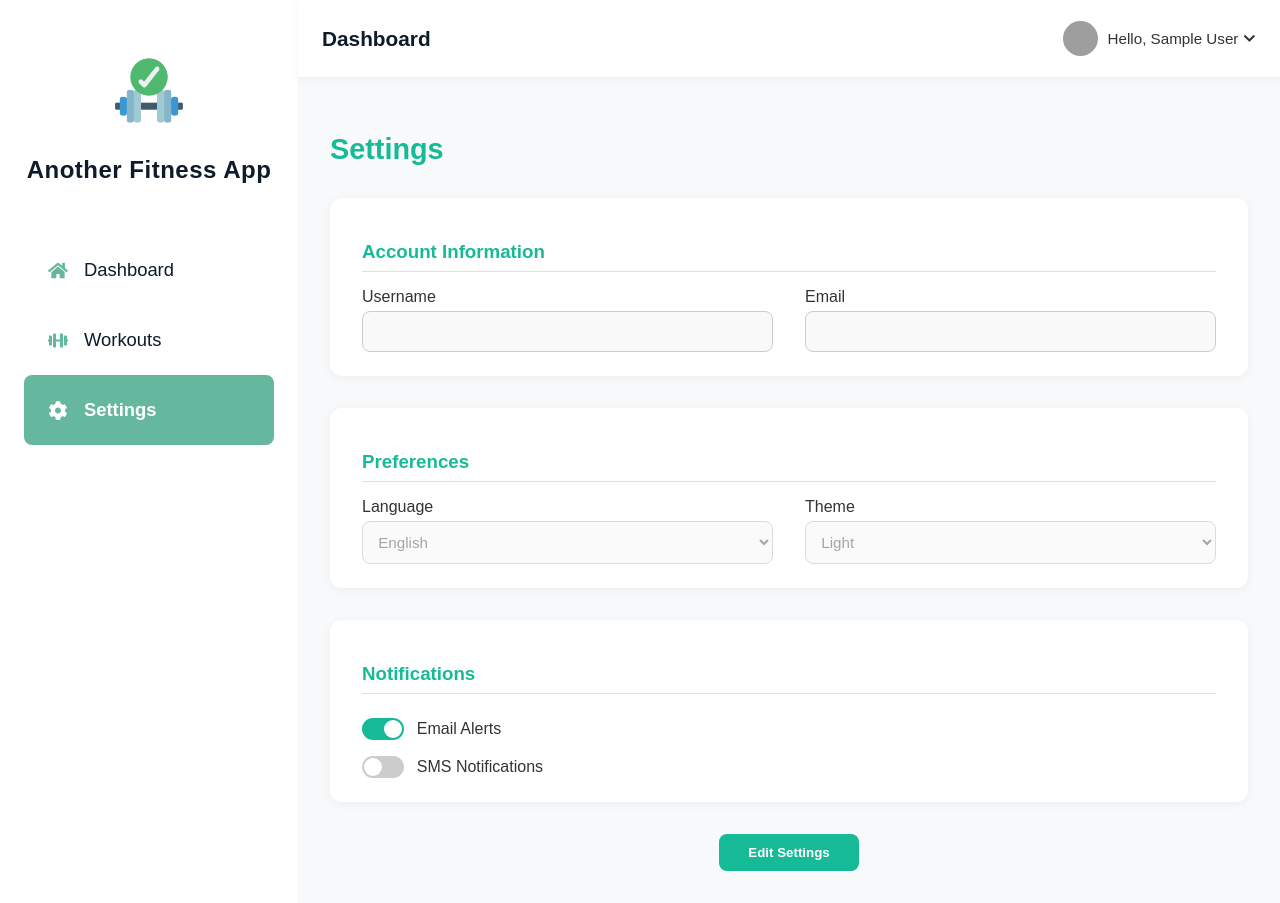
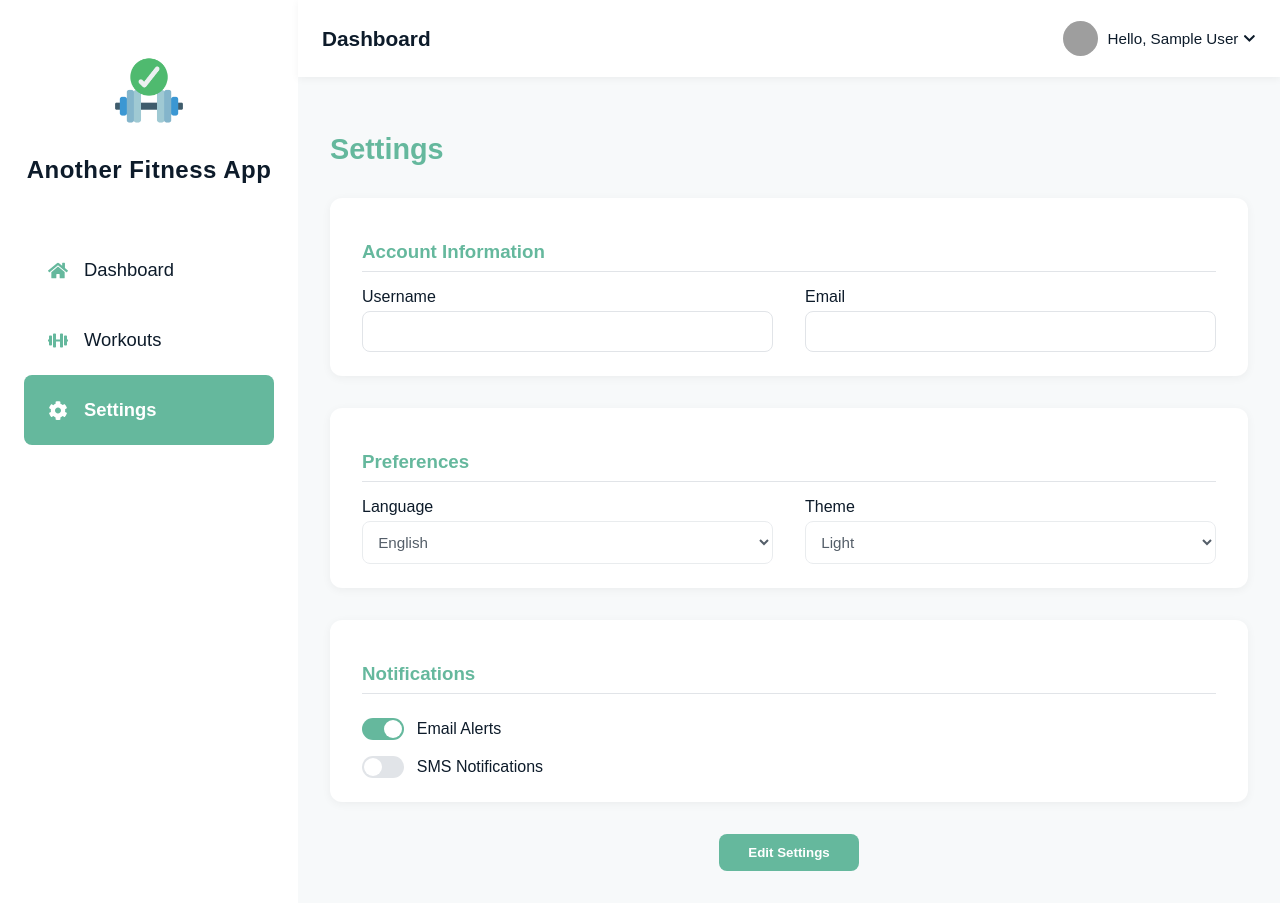
Before and after one commit to ACodes3/fitness-project, a React (Vite) app in the folder client/: page /settings in a window 1280 px wide. Built offline with nearby package versions, Linux system fonts and the light colour scheme; no server answers; sample sign-in values are in the browser's storage; grey boxes are pictures that could not be loaded.

Commit message:
dark theme ui part 2

```diff
--- a/client/src/assets/styles/body.css
+++ b/client/src/assets/styles/body.css
@@ -10,7 +10,7 @@
 
 [data-theme="dark"] {
   --bg: #121212;
-  --text: #e4e4e4;
+  --text: #e4e4e4 !important;
   --card-bg: #1e1e1e;
   --card-bg-2: #433e3e;
   --accent: #7ee0bb;
--- a/client/src/assets/styles/profile.css
+++ b/client/src/assets/styles/profile.css
@@ -4,7 +4,8 @@
 
 .profile-container {
   padding: 2rem;
-  background-color: #f7f9fb;
+  background-color: var(--bg);
+  color: var(--text);
   min-height: 100vh;
   overflow-y: auto;
   box-sizing: border-box;
@@ -39,7 +40,7 @@
   height: 120px;
   border-radius: 50%;
   object-fit: cover;
-  border: 4px solid #17ba96;
+  border: 4px solid var(--accent);
   box-shadow: 0 4px 10px rgba(0, 0, 0, 0.1);
   transition: transform 0.3s;
 }
@@ -50,34 +51,36 @@
 
 .change-photo-btn {
   margin-top: 0.6rem;
-  background-color: #17ba96;
+  background-color: var(--accent);
   color: white;
   font-size: 0.85rem;
   padding: 0.4rem 0.8rem;
   border-radius: 6px;
   cursor: pointer;
-  transition: background-color 0.3s;
+  transition: filter 0.2s ease;
 }
 
 .change-photo-btn:hover {
-  background-color: #139b7d;
+  filter: brightness(0.9);
 }
 
 .profile-header h2 {
   font-size: 1.8rem;
-  color: #222;
+  color: var(--text);
   margin: 0;
 }
 
 .profile-header p {
-  color: #666;
+  color: var(--text);
+  opacity: 0.75;
   font-size: 1rem;
   margin: 0;
 }
 
 .joined-date {
   font-size: 0.9rem;
-  color: #888;
+  color: var(--text);
+  opacity: 0.65;
 }
 
 /* ================================
@@ -85,7 +88,7 @@
    ================================ */
 
 .profile-info-card {
-  background: #fff;
+  background: var(--card-bg);
   border-radius: 12px;
   padding: 2rem;
   box-shadow: 0 3px 15px rgba(0, 0, 0, 0.05);
@@ -100,10 +103,10 @@
 }
 
 .profile-info-card h3 {
-  color: #17ba96;
+  color: var(--accent);
   margin-bottom: 1rem;
   font-size: 1.3rem;
-  border-bottom: 1px solid #eee;
+  border-bottom: 1px solid var(--border);
   padding-bottom: 0.5rem;
 }
 
@@ -127,29 +130,31 @@
   display: flex;
   flex-direction: column;
   font-weight: 500;
-  color: #333;
+  color: var(--text);
 }
 
 .profile-form input {
   padding: 0.7rem;
-  border: 1px solid #ccc;
+  border: 1px solid var(--border);
   border-radius: 8px;
   margin-top: 0.3rem;
   font-size: 0.95rem;
-  background-color: #f9f9f9;
+  background-color: var(--card-bg);
+  color: var(--text);
   transition: all 0.3s;
 }
 
 .profile-form input:disabled {
-  background-color: #f0f0f0;
-  color: #777;
+  background-color: var(--hover-bg);
+  color: var(--text);
+  opacity: 0.7;
   cursor: not-allowed;
 }
 
 .profile-form input:focus {
-  border-color: #17ba96;
+  border-color: var(--accent);
   outline: none;
-  background-color: #fff;
+  background-color: var(--card-bg);
 }
 
 /* ================================
@@ -168,23 +173,23 @@
 
 .stat-card {
   flex: 1;
-  background: #ffffff;
+  background: var(--card-bg);
   padding: 1.2rem;
   border-radius: 16px;
   text-align: center;
   box-shadow: 0 3px 10px rgba(0, 0, 0, 0.05);
   transition: all 0.3s ease;
-  border: 1px solid #e9f5f3;
+  border: 1px solid var(--border);
 }
 
 .stat-card:hover {
   transform: translateY(-4px);
   box-shadow: 0 6px 16px rgba(23, 186, 150, 0.1);
-  border-color: #bdf0e5;
+  border-color: var(--accent);
 }
 
 .stat-card h4 {
-  color: #17ba96;
+  color: var(--accent);
   font-size: 1rem;
   margin-bottom: 0.6rem;
   display: flex;
@@ -197,20 +202,12 @@
 .stat-card p {
   font-size: 1.25rem;
   font-weight: 700;
-  color: #222;
+  color: var(--text);
   margin: 0;
 }
 
 /* Slight visual hierarchy between cards */
-.stat-card:nth-child(1) {
-  background: #f9fffd;
-}
-.stat-card:nth-child(2) {
-  background: #f6fefc;
-}
-.stat-card:nth-child(3) {
-  background: #f9fffd;
-}
+/* Remove light-only background tints for dark compatibility */
 
 /* Responsive */
 @media (max-width: 768px) {
@@ -254,23 +251,23 @@
 /* --- Primary Buttons --- */
 .edit-btn,
 .save-btn {
-  background-color: #17ba96;
+  background-color: var(--accent);
   color: white;
 }
 
 .edit-btn:hover,
 .save-btn:hover {
-  background-color: #139b7d;
+  filter: brightness(0.9);
 }
 
 /* --- Cancel Button --- */
 .cancel-btn {
-  background-color: #ccc;
-  color: #333;
+  background-color: var(--border);
+  color: var(--text);
 }
 
 .cancel-btn:hover {
-  background-color: #bdbdbd;
+  background-color: var(--hover-bg);
 }
 
 /* --- Logout Button --- */
--- a/client/src/assets/styles/settings.css
+++ b/client/src/assets/styles/settings.css
@@ -1,20 +1,21 @@
 .settings-container {
   padding: 2rem;
-  background-color: #f8f9fa;
+  background-color: var(--bg);
+  color: var(--text);
   min-height: calc(100vh - 60px);
   box-sizing: border-box;
   overflow-y: auto;
 }
 
 .settings-title {
-  color: #17ba96;
+  color: var(--accent);
   font-size: 1.8rem;
   margin-bottom: 2rem;
   text-align: start;
 }
 
 .settings-section {
-  background: #fff;
+  background: var(--card-bg);
   border-radius: 12px;
   padding: 1.5rem 2rem;
   box-shadow: 0 2px 10px rgba(0, 0, 0, 0.05);
@@ -22,9 +23,9 @@
 }
 
 .settings-section h3 {
-  color: #17ba96;
+  color: var(--accent);
   margin-bottom: 1rem;
-  border-bottom: 1px solid #e0e0e0;
+  border-bottom: 1px solid var(--border);
   padding-bottom: 0.5rem;
 }
 
@@ -38,25 +39,26 @@
   display: flex;
   flex-direction: column;
   font-weight: 500;
-  color: #333;
+  color: var(--text);
 }
 
 .form-grid input,
 .form-grid select {
   margin-top: 0.3rem;
   padding: 0.7rem;
-  border: 1px solid #ccc;
+  border: 1px solid var(--border);
   border-radius: 8px;
   font-size: 0.95rem;
-  background-color: #f9f9f9;
+  background-color: var(--card-bg);
+  color: var(--text);
   transition: all 0.3s;
 }
 
 .form-grid input:focus,
 .form-grid select:focus {
-  border-color: #17ba96;
+  border-color: var(--accent);
   outline: none;
-  background-color: #fff;
+  background-color: var(--card-bg);
 }
 
 /* Toggle switches */
@@ -73,7 +75,7 @@
   gap: 0.8rem;
   position: relative;
   font-weight: 500;
-  color: #333;
+  color: var(--text);
 }
 
 .toggle input {
@@ -83,7 +85,7 @@
 .slider {
   width: 42px;
   height: 22px;
-  background-color: #ccc;
+  background-color: var(--border);
   border-radius: 20px;
   position: relative;
   transition: background-color 0.3s;
@@ -102,7 +104,7 @@
 }
 
 .toggle input:checked + .slider {
-  background-color: #17ba96;
+  background-color: var(--accent);
 }
 
 .toggle input:checked + .slider::after {
@@ -123,23 +125,23 @@
   border-radius: 8px;
   font-weight: 600;
   cursor: pointer;
-  transition: background-color 0.3s;
+  transition: filter 0.2s ease, background-color 0.3s ease;
 }
 
 .save-btn {
-  background-color: #17ba96;
+  background-color: var(--accent);
   color: #fff;
 }
 
 .save-btn:hover {
-  background-color: #139b7d;
+  filter: brightness(0.9);
 }
 
 .cancel-btn {
-  background-color: #ccc;
-  color: #333;
+  background-color: var(--border);
+  color: var(--text);
 }
 
 .cancel-btn:hover {
-  background-color: #bbb;
+  background-color: var(--hover-bg);
 }
--- a/client/src/assets/styles/toast.css
+++ b/client/src/assets/styles/toast.css
@@ -27,6 +27,7 @@
   margin: 0;
   font-size: 1rem;
   font-weight: 600;
+  color: #000;
 }
 
 .toast-text p {
--- a/client/src/assets/styles/topbar.css
+++ b/client/src/assets/styles/topbar.css
@@ -38,7 +38,7 @@
 
 .profile-name {
   font-size: 0.95rem;
-  color: #333;
+  color: var(--text);
   display: flex;
   align-items: center;
   gap: 0.3rem;
--- a/client/src/assets/styles/workout.css
+++ b/client/src/assets/styles/workout.css
@@ -1,5 +1,5 @@
 .workout-container {
-  background-color: var(--card-bg-2);
+  background-color: var(--bg);
   padding: 2rem;
   box-shadow: 0 2px 10px rgba(0, 0, 0, 0.05);
   width: 95%;
```
